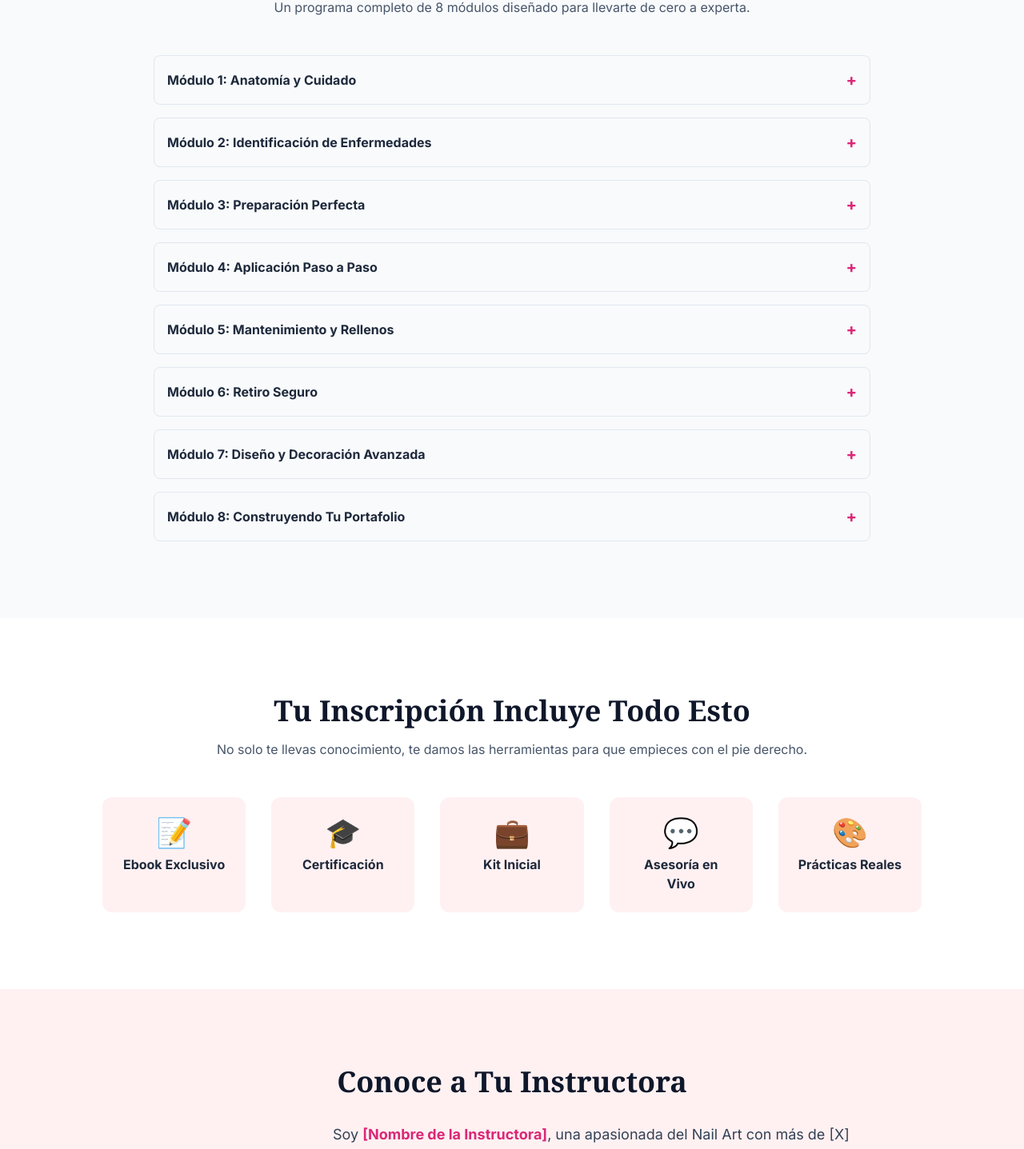
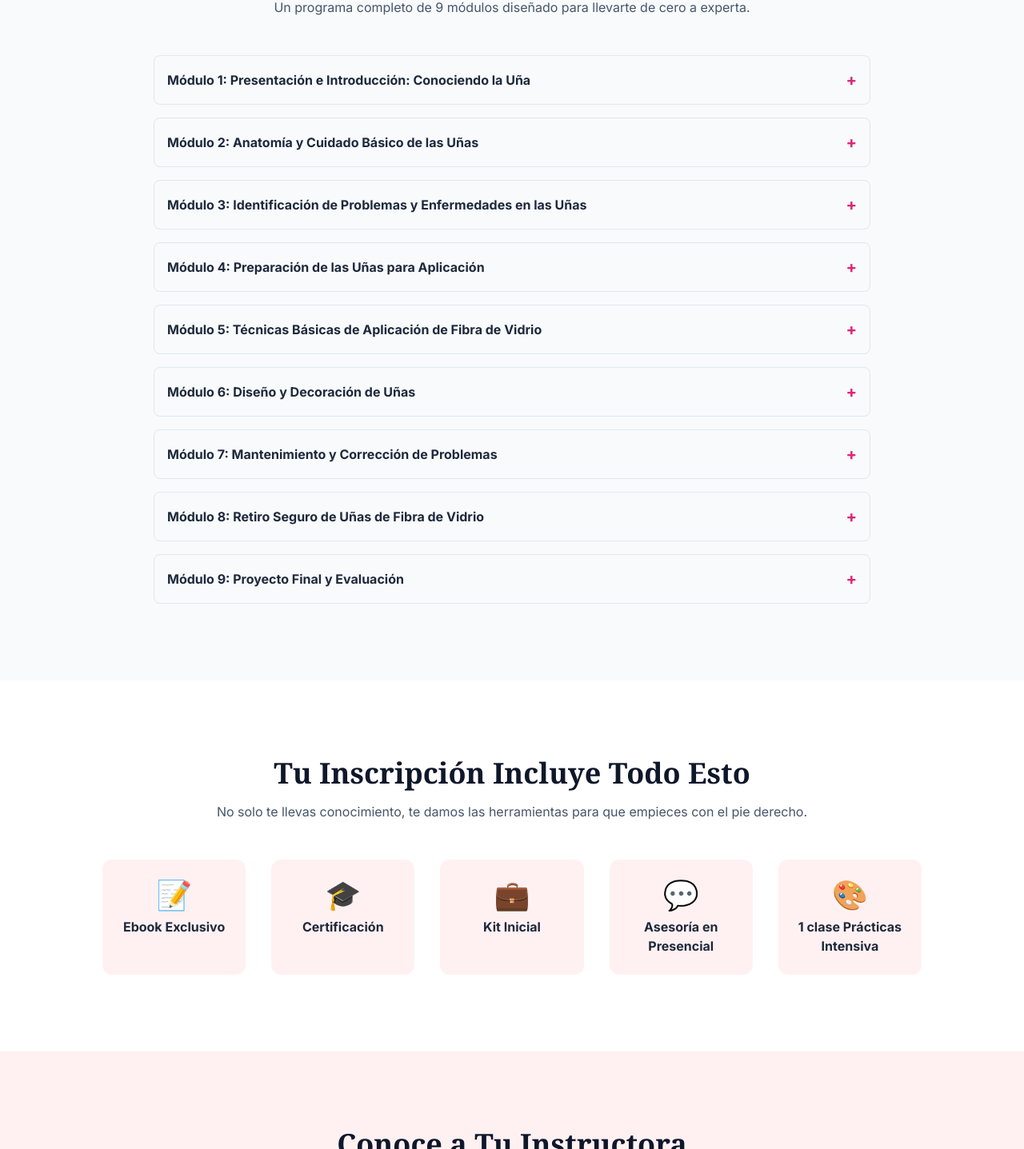
Before and after one commit to MonicaMoraes20/ventaEM, a plain HTML site: page index.html in a window 1280 px wide. Shown: the part 579-2016 px from the top of the page at 80% size. Drawn offline with nearby package versions, Linux system fonts and the light colour scheme.

Commit message:
Update index.html

```diff
--- a/index.html
+++ b/index.html
@@ -9,10 +9,6 @@
     <link rel="preconnect" href="https://fonts.googleapis.com">
     <link rel="preconnect" href="https://fonts.gstatic.com" crossorigin>
     <link href="https://fonts.googleapis.com/css2?family=Playfair+Display:wght@700&family=Inter:wght@400;500;700&display=swap" rel="stylesheet">
-    <!-- Chosen Palette: Elegant Rose & Warm Grays -->
-    <!-- Application Structure Plan: The SPA is a single-page sales funnel. It starts with a strong Hero section with a clear Call-To-Action (CTA). It then guides the user through sections designed to build value and trust: 'What you'll learn' (interactive accordion for modules), 'What you'll receive' (value proposition), 'Your Investment' (with a value breakdown chart), and 'Payment Options'. It concludes with social proof (testimonials) and a final, urgent CTA. This linear, persuasive flow is more effective for sales than a simple informational layout, guiding the user from interest to conversion. -->
-    <!-- Visualization & Content Choices: 1. Course Modules -> Goal: Organize/Inform -> Viz: Interactive Accordion -> Interaction: Click to expand -> Justification: Prevents overwhelming users with a long list of topics, making content digestible. 2. Value Proposition -> Goal: Persuade -> Viz: Card Grid with Icons -> Interaction: Subtle hover effects -> Justification: Visually breaks down the benefits, making them easy to scan and absorb. 3. Investment Value -> Goal: Justify Price -> Viz: Donut Chart -> Interaction: Hover to see details -> Justification: Reframes the price as a valuable investment by showing what the user gets in return, a powerful sales tactic. -->
-    <!-- CONFIRMATION: NO SVG graphics used. NO Mermaid JS used. -->
     <style>
         body {
             font-family: 'Inter', sans-serif;
@@ -61,10 +57,8 @@
 </head>
 <body class="text-slate-800">
 
-    <!-- Header / Nav -->
 <header class="bg-white/80 backdrop-blur-lg sticky top-0 z-50 shadow-sm">
     <div class="container mx-auto px-6 py-4 flex justify-between items-center">
-            <!-- Placeholder for Logo -->
         <a href="#" class="font-bold text-xl text-pink-600 flex items-center">
             💅 <span class="ml-2 font-serif">EM STUDIO</span>
         </a>
@@ -74,9 +68,7 @@
     </div>
 </header>
 
-    <!-- Main Content -->
 <main>
-        <!-- Hero Section -->
     <section class="text-center py-20 px-6 bg-rose-50">
         <div class="container mx-auto">
             <h2 class="font-serif text-4xl md:text-6xl font-bold text-slate-900 mb-4">Transforma Tu Pasión en Profesión</h2>
@@ -87,20 +79,17 @@
         </div>
     </section>
 
-        <!-- What you will learn Section -->
     <section id="temario" class="py-16 md:py-24 px-6">
         <div class="container mx-auto max-w-4xl">
             <div class="text-center mb-12">
                 <h3 class="font-serif text-3xl md:text-4xl font-bold text-slate-900">¿Qué Aprenderás en Este Curso Exclusivo?</h3>
-                    <p class="mt-4 text-slate-600">Un programa completo de 8 módulos diseñado para llevarte de cero a experta.</p>
+                <p class="mt-4 text-slate-600">Un programa completo de 9 módulos diseñado para llevarte de cero a experta.</p>
             </div>
             <div id="accordion-container" class="space-y-4">
-                    <!-- Accordion items will be injected by JS -->
             </div>
         </div>
     </section>
 
-        <!-- Value Proposition Section -->
     <section id="beneficios" class="bg-white py-16 md:py-24 px-6">
         <div class="container mx-auto max-w-5xl">
             <div class="text-center mb-12">
@@ -122,44 +111,41 @@
                 </div>
                 <div class="p-6 bg-rose-50 rounded-xl">
                     <span class="text-4xl">💬</span>
-                        <h4 class="font-bold mt-2">Asesoría en Vivo</h4>
+                    <h4 class="font-bold mt-2">Asesoría en Presencial</h4>
                 </div>
                 <div class="p-6 bg-rose-50 rounded-xl">
                     <span class="text-4xl">🎨</span>
-                        <h4 class="font-bold mt-2">Prácticas Reales</h4>
+                    <h4 class="font-bold mt-2"> 1 clase Prácticas Intensiva </h4>
                 </div>
             </div>
         </div>
     </section>
 
-         <!-- Instructor/About Us Section -->
     <section id="quienes-somos" class="py-16 md:py-24 px-6 bg-rose-50">
         <div class="container mx-auto max-w-4xl text-center">
             <h3 class="font-serif text-3xl md:text-4xl font-bold text-slate-900 mb-8">Conoce a Tu Instructora</h3>
             <div class="flex flex-col md:flex-row items-center gap-8">
                 <div class="flex-shrink-0">
-                        <div class="w-48 h-48 rounded-full bg-slate-300 flex items-center justify-center overflow-hidden">
-                            <!-- Image for instructor: Replace "path/to/your/image.jpg" with your actual image path -->
-                            <img src="/img/logo.png" alt="Foto de la Instructora" class="object-cover w-full h-full">
+                    <div class="w-64 h-64 rounded-full bg-slate-300 flex items-center justify-center overflow-hidden">
+                        <img src="./img/perfil2.png" alt="Foto de la Instructora Estefany Moraes" class="object-cover w-full h-full">
                     </div>
                 </div>
                 <div class="text-left md:text-lg">
-                        <p class="mb-4 text-slate-700">Soy <strong class="text-pink-600"> [Nombre de la Instructora]</strong>, una apasionada del Nail Art con más de [X] años de experiencia en la industria. Mi misión es compartir todos mis conocimientos y secretos para que tú también puedas transformar vidas a través de la belleza de las uñas. ¡He capacitado a cientos de alumnas que hoy son exitosas profesionales!</p>
-                        <p class="text-slate-700">Mi enfoque es práctico y cercano, diseñado para que te sientas cómoda y segura en cada paso. Creo firmemente que la formación de calidad es la clave para destacar en este hermoso oficio. ¡Estoy ansiosa por acompañarte en tu camino!</p>
+                    <p class="mb-4 text-slate-700">Hola, soy Estefany Moraes, técnica en uñas especializada en Nail Design, con más de 6 años de experiencia en fibra de vidrio y Kapping en gel. Comencé, como muchas de ustedes, con muchas ganas de aprender y superarme. Al principio, estudié con recursos básicos, practiqué intensamente, tomé cursos, cometí errores y también logré resultados que me motivaron a seguir adelante. Con el tiempo, fui perfeccionando mi técnica y atendiendo a clientas, lo que me brindó una valiosa experiencia. Este curso nace del deseo de compartir todo lo que me hubiera gustado saber al comenzar. Quiero que aprendas de forma práctica y real, que ganes seguridad, confianza y que puedas transformar esta habilidad en una fuente de ingresos o en tu vocación. Estoy aquí para acompañarte en este camino y ayudarte a desarrollarte como profesional.</p>
                 </div>
             </div>
         </div>
     </section>
 
-        <!-- Investment Section -->
     <section id="inversion" class="py-16 md:py-24 px-6">
         <div class="container mx-auto max-w-5xl">
             <div class="grid md:grid-cols-2 gap-12 items-center">
                 <div class="text-center md:text-left">
                     <h3 class="font-serif text-3xl md:text-4xl font-bold text-slate-900">Una Inversión Inteligente en Tu Futuro</h3>
-                         <p class="mt-4 text-slate-600 mb-6">El valor del curso es de <span class="font-bold text-pink-600">$4500 Pesos Uruguayos</span>. Más que un gasto, es el primer paso hacia tu independencia profesional. Mira todo el valor que recibes:</p>
+                    <p class="mt-4 text-slate-600 mb-6">El valor del curso es de <span class="font-bold text-pink-600">$4990 Pesos Uruguayos</span>. Más que un gasto, es el primer paso hacia tu independencia profesional. Mira todo el valor que recibes:</p>
                     <ul class="space-y-2 text-left">
                         <li class="flex items-center"><span class="text-green-500 mr-2">✔</span> Formación práctica intensiva (8 horas)</li>
+                        <li class="flex items-center"><span class="text-green-500 mr-2">✔</span> Material para practicar</li>
                         <li class="flex items-center"><span class="text-green-500 mr-2">✔</span> Materiales de inicio para tus primeras clientas</li>
                         <li class="flex items-center"><span class="text-green-500 mr-2">✔</span> Soporte y conocimiento para toda la vida</li>
                     </ul>
@@ -173,25 +159,23 @@
         </div>
     </section>
 
-        <!-- Testimonials Section -->
     <section class="bg-rose-50 py-16 md:py-24 px-6">
         <div class="container mx-auto max-w-4xl text-center">
             <h3 class="font-serif text-3xl md:text-4xl font-bold text-slate-900">Lo que Dicen Nuestras Alumnas</h3>
             <div class="mt-12 grid md:grid-cols-2 gap-8">
                 <div class="bg-white p-6 rounded-lg shadow-sm text-left">
-                        <p class="text-slate-600">"¡Increíble! En un solo día aprendí más que en meses de ver videos. Salí sintiéndome segura y lista para trabajar. ¡Ya tengo mis primeras clientas!"</p>
-                        <p class="font-bold mt-4 text-pink-600">- Sofía L.</p>
+                    <p class="text-slate-600"> En un solo día aprendí más que en meses de ver tutoriales en Youtube. Salí sintiéndome segura y confiante para trabajar. Hoy ya  tengo mis clientas!</p>
+                    <p class="font-bold mt-4 text-pink-600">- Sofía Lemos.</p>
                 </div>
                 <div class="bg-white p-6 rounded-lg shadow-sm text-left">
-                        <p class="text-slate-600">"El curso superó mis expectativas. La profe es una genia y el kit que nos dieron es súper completo. La mejor inversión que he hecho en mi carrera."</p>
-                        <p class="font-bold mt-4 text-pink-600">- Valentina R.</p>
+                    <p class="text-slate-600"> El curso superó mis expectativas. La profe es una genia y el kit que nos dieron es súper completo. La mejor inversión que he hecho en mi carrera, Gracias Estefany</p>
+                    <p class="font-bold mt-4 text-pink-600">- Valentina Ramos.</p>
                 </div>
             </div>
         </div>
     </section>
 
 
-        <!-- CTA and Payment Section -->
     <section id="inscribete" class="py-16 md:py-24 px-6 text-center bg-slate-900 text-white">
         <div class="container mx-auto max-w-3xl">
             <h3 class="font-serif text-3xl md:text-4xl font-bold">¡Los Cupos Son Limitados!</h3>
@@ -199,7 +183,7 @@
 
             <div class="bg-white text-slate-800 p-8 rounded-2xl shadow-2xl">
                 <h4 class="font-bold text-2xl mb-2">Reserva Tu Lugar Ahora</h4>
-                    <p class="text-4xl font-bold text-pink-600 mb-6">$4500 <span class="text-lg font-normal text-slate-500">UYU</span></p>
+                <p class="text-4xl font-bold text-pink-600 mb-6">$4990 <span class="text-lg font-normal text-slate-500">UYU</span></p>
 
                 <h5 class="font-bold mt-6 mb-4">Métodos de Pago Flexibles:</h5>
                 <div class="grid grid-cols-1 sm:grid-cols-3 gap-4">
@@ -225,7 +209,6 @@
     </section>
 </main>
 
-    <!-- Footer -->
 <footer class="bg-slate-100 text-center py-8 px-6">
     <div class="container mx-auto text-slate-500">
         <p>&copy; 2025 EM STUDIO. Todos los derechos reservados.</p>
@@ -237,15 +220,44 @@
     document.addEventListener('DOMContentLoaded', function() {
         // --- Accordion Logic ---
         const modules = [
-        { title: "Módulo 1: Anatomía y Cuidado", content: "Conoce la estructura de la uña para un trabajo seguro y aprende los cuidados esenciales para mantener la salud ungueal." },
-        { title: "Módulo 2: Identificación de Enfermedades", content: "Detecta a tiempo cualquier afección para proteger la salud de tus clientas. Reconoce cuándo trabajar y cuándo derivar a un especialista." },
-        { title: "Módulo 3: Preparación Perfecta", content: "Domina los 5 pasos esenciales para una adherencia impecable y duradera. Aprende a usar correctamente tus herramientas y productos." },
-        { title: "Módulo 4: Aplicación Paso a Paso", content: "La guía completa y detallada para construir extensiones de fibra de vidrio resistentes y naturales, desde la colocación hasta el limado final." },
-        { title: "Módulo 5: Mantenimiento y Rellenos", content: "Extiende la vida útil de tus aplicaciones con técnicas de relleno y service. Aprende a detectar y corregir levantamientos o infiltraciones." },
-        { title: "Módulo 6: Retiro Seguro", content: "Protege la uña natural de tus clientas con métodos de retiro seguros y efectivos. Conoce el cuidado post-retiro para mantener la salud ungueal." },
-        { title: "Módulo 7: Diseño y Decoración Avanzada", content: "Libera tu creatividad con técnicas como Baby Boomer, encapsulados, y efectos cromados. Explora las últimas tendencias del Nail Art." },
-        { title: "Módulo 8: Construyendo Tu Portafolio", content: "Aprende a fotografiar tus trabajos como una profesional y crea un portafolio impactante que atraiga a tus clientes soñados." }
+            {
+                title: "Módulo 1: Presentación e Introducción: Conociendo la Uña",
+                content: "Este módulo te dará una base sólida, introduciéndote al fascinante mundo de las uñas y su cuidado, para que empieces con el pie derecho."
+            },
+            {
+                title: "Módulo 2: Anatomía y Cuidado Básico de las Uñas",
+                content: "Comprende la estructura y el funcionamiento de la uña, esencial para realizar trabajos seguros y saludables, y aprende los cuidados básicos para mantenerlas fuertes y bonitas."
+            },
+            {
+                title: "Módulo 3: Identificación de Problemas y Enfermedades en las Uñas",
+                content: "Objetivo: Reconocer y comprender las enfermedades y problemas que pueden afectar las uñas.\nContenido: Enfermedades comunes de las uñas (hongos, psoriasis, etc.), cómo identificar signos de problemas de salud en las uñas, y consejos para prevenir problemas en las uñas."
+            },
+            {
+                title: "Módulo 4: Preparación de las Uñas para Aplicación",
+                content: "Objetivo: Aprender a preparar adecuadamente las uñas naturales para la aplicación de fibra de vidrio.\nContenido: Preparación y desinfección de las uñas, herramientas y productos necesarios, y técnicas de limado y cuidado previo."
+            },
+            {
+                title: "Módulo 5: Técnicas Básicas de Aplicación de Fibra de Vidrio",
+                content: "Objetivo: Adquirir habilidades básicas para aplicar fibra de vidrio en las uñas.\nContenido: Aplicación básica de fibra de vidrio, técnicas para asegurar una aplicación uniforme, y uso de herramientas y productos específicos."
+            },
+            {
+                title: "Módulo 6: Diseño y Decoración de Uñas",
+                content: "Objetivo: Crear diseños y decoraciones artísticas usando fibra de vidrio.\nContenido: Técnicas de diseño básicas y avanzadas, uso de decoraciones adicionales (piedras, brillos, etc.), y tendencias actuales en diseño de uñas."
+            },
+            {
+                title: "Módulo 7: Mantenimiento y Corrección de Problemas",
+                content: "Objetivo: Aprender a mantener las uñas de fibra de vidrio y solucionar problemas que puedan surgir.\nContenido: Técnicas de mantenimiento y reparación, cómo corregir errores comunes, y solución de problemas y manejo de complicaciones."
+            },
+            {
+                title: "Módulo 8: Retiro Seguro de Uñas de Fibra de Vidrio",
+                content: "Objetivo: Realizar el retiro de las uñas de fibra de vidrio sin dañar la uña natural.\nContenido: Métodos seguros para el retiro, y cómo cuidar las uñas naturales después del retiro."
+            },
+            {
+                title: "Módulo 9: Proyecto Final y Evaluación",
+                content: "Objetivo: Aplicar todos los conocimientos adquiridos en un proyecto final y recibir retroalimentación.\nContenido: Diseño y aplicación completa en un modelo o cliente, presentación y evaluación del proyecto final, y retroalimentación y consejos para la mejora continua."
+            }
         ];
+
 
         const accordionContainer = document.getElementById('accordion-container');
         modules.forEach((module, index) => {
```
Lines whose indentation alone changed are shown as unchanged.
